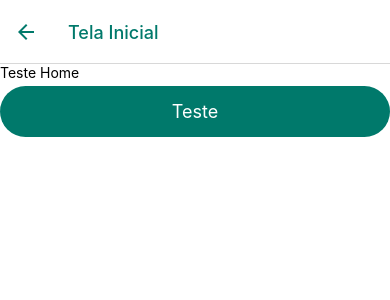
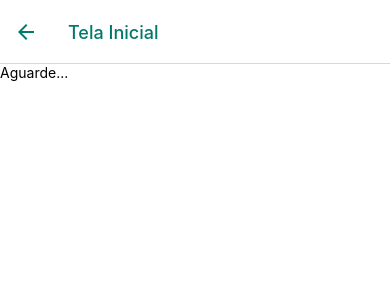
Before and after one commit to dudstecnologia/fmf-controle-entrada-app, a React Native app: screen /home in a window 390 px wide. Shown: the top 300 px of the page. Built offline with nearby package versions, Linux system fonts and the light colour scheme.

Commit message:
Base Components To Home

```diff
--- a/src/components/HomeAdmin/index.js
+++ b/src/components/HomeAdmin/index.js
@@ -0,0 +1,11 @@
+import React, { useEffect, useState } from 'react';
+import { SafeAreaView, ScrollView, Text, TextInput, ActivityIndicator, TouchableOpacity } from 'react-native';
+import styles from './styles';
+import api from '../../services/api';
+import AsyncStorage from '@react-native-async-storage/async-storage';
+
+export default function HomeAdmin({ navigation }) {
+  return (
+    <Text style={styles.textBody}>Home Admin</Text>
+  )
+}
--- a/src/components/HomeAdmin/styles.js
+++ b/src/components/HomeAdmin/styles.js
@@ -0,0 +1,8 @@
+import { StyleSheet } from 'react-native'
+import general from '../../styles/general'
+
+const styles = StyleSheet.create({
+  ...general
+})
+
+export default styles
--- a/src/components/HomeBasic/index.js
+++ b/src/components/HomeBasic/index.js
@@ -0,0 +1,11 @@
+import React, { useEffect, useState } from 'react';
+import { SafeAreaView, ScrollView, Text, TextInput, ActivityIndicator, TouchableOpacity } from 'react-native';
+import styles from './styles';
+import api from '../../services/api';
+import AsyncStorage from '@react-native-async-storage/async-storage';
+
+export default function HomeBasic({ navigation }) {
+  return (
+    <Text style={styles.textBody}>Home Basic</Text>
+  )
+}
--- a/src/components/HomeBasic/styles.js
+++ b/src/components/HomeBasic/styles.js
@@ -0,0 +1,8 @@
+import { StyleSheet } from 'react-native'
+import general from '../../styles/general'
+
+const styles = StyleSheet.create({
+  ...general
+})
+
+export default styles
--- a/src/pages/Home/index.js
+++ b/src/pages/Home/index.js
@@ -1,32 +1,48 @@
-import React, { useState } from 'react';
+import React, { useEffect, useState } from 'react';
 import { SafeAreaView, ScrollView, Text, TextInput, ActivityIndicator, TouchableOpacity } from 'react-native';
 import styles from './styles';
 import api from '../../services/api';
 import AsyncStorage from '@react-native-async-storage/async-storage';
+import HomeAdmin from '../../components/HomeAdmin';
+import HomeBasic from '../../components/HomeBasic';
 
 export default function Home({ navigation }) {
+  const [type, setType] = useState(null);
+  const [token, setToken] = useState(null);
 
   const getUserData = async () => {
     try {
       const typeUser = await AsyncStorage.getItem('type')
       const tokenUser = await AsyncStorage.getItem('token')
 
-      console.log('type', typeUser)
-      console.log('token', tokenUser)
-
+      setType(typeUser)
+      setToken(tokenUser)
     } catch (e) {
       console.log('Erro ao ler as preferencias')
       console.log(e)
     }
   }
 
+  useEffect(() => {
+    getUserData()
+	}, [])
+
+  const validateComponent = () => {
+    if (type) {
+      if (type == 'Usuário') {
+        return <HomeBasic></HomeBasic>
+      } else {
+        return <HomeAdmin></HomeAdmin>
+      }
+    } else {
+      return <Text style={styles.textBody}>Aguarde...</Text>
+    }
+  }
+
   return (
     <SafeAreaView style={ styles.container }>
       <ScrollView>
-        <Text>Teste Home</Text>
-        <TouchableOpacity style={[styles.buttomDefault, styles.buttonLogin]} onPress={ getUserData }>
-          <Text style={styles.buttomText}>Teste</Text>
-        </TouchableOpacity>
+        { validateComponent() }
       </ScrollView>
     </SafeAreaView>
   )
```
